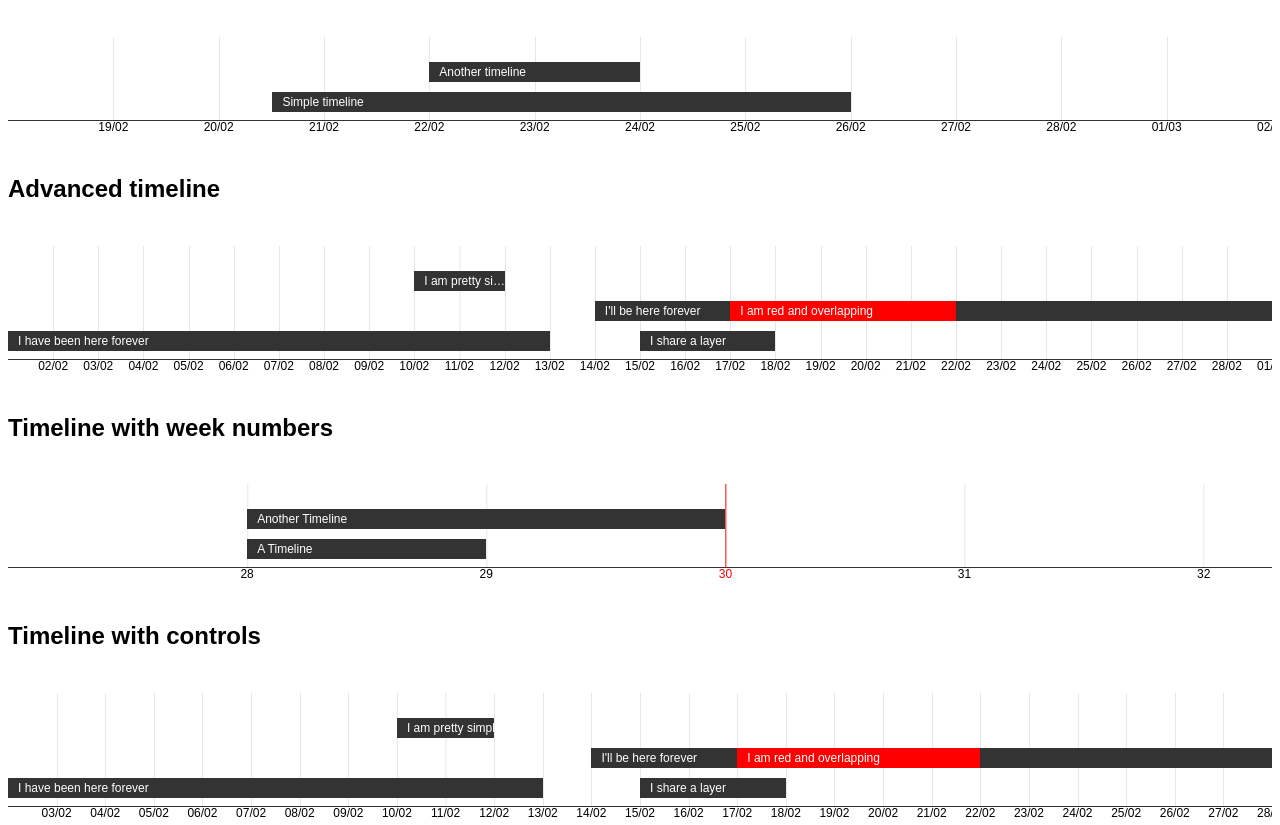
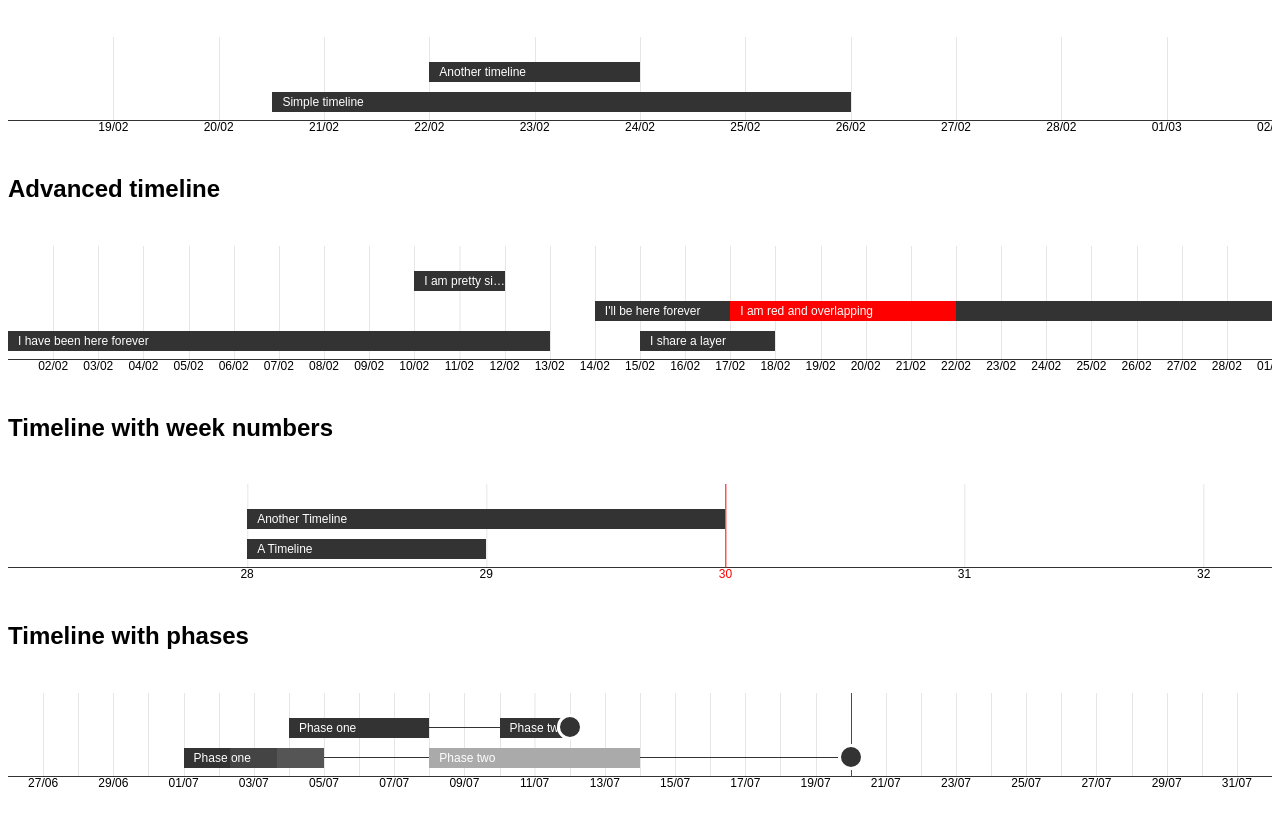
Before and after one commit to OFFLINE-GmbH/multi-timeline.js, a website: page examples/index.html in a window 1280 px wide. Shown: the part 124-949 px from the top of the page. Drawn offline with nearby package versions, Linux system fonts and the light colour scheme.

Commit message:
Added phases example

```diff
--- a/Gruntfile.js
+++ b/Gruntfile.js
@@ -34,7 +34,7 @@ module.exports = function (grunt) {
             },
             css: {
                 files: ['src/scss/*.scss'],
-                tasks: ['sass'],
+                tasks: ['sass', 'autoprefixer', 'clean'],
                 options: {
                     spawn: false
                 }
--- a/examples/index.html
+++ b/examples/index.html
@@ -146,6 +146,62 @@
 
 <!-- ============================================== -->
 
+<h2>Timeline with phases</h2>
+
+<div class="phase-timeline"></div>
+
+<script>
+    $(function () {
+        $('.phase-timeline').multiTimeline({
+            start: '2015-06-26',
+            end:   '2015-07-31',
+            data: [{
+                    'phases': [
+                        {
+                            'title': 'Phase one',
+                            'start': '2015-07-01',
+                            'end': '2015-07-05',
+                            'color': ['#333', '#444', '#555']
+                        },
+                        {
+                            'title': 'Phase two',
+                            'start': '2015-07-08',
+                            'end': '2015-07-14',
+                            'color': '#aaa'
+                        },
+                        {
+                            'title': 'Phase three',
+                            'start': '2015-07-20',
+                            'end': '2015-07-20',
+                        }
+                    ]
+                },
+                {
+                    'phases': [
+                        {
+                            'title': 'Phase one',
+                            'start': '2015-07-04',
+                            'end': '2015-07-08',
+                        },
+                        {
+                            'title': 'Phase two',
+                            'start': '2015-07-10',
+                            'end': '2015-07-12',
+                        },
+                        {
+                            'title': 'Phase three',
+                            'start': '2015-07-12',
+                            'end': '2015-07-12',
+                        }
+                    ]
+                },
+            ]
+        });
+    })
+</script>
+
+<!-- ============================================== -->
+
 <h2>Timeline with controls</h2>
 
 <div class="controls-timeline"></div>
--- a/src/scss/multi-timeline.scss
+++ b/src/scss/multi-timeline.scss
@@ -150,9 +150,14 @@
         border: 3px solid #fff;
         border-radius: 50%;
         transform: translate(-50%, 2px);
+        z-index: 2002 !important;
 
         .tl-timeline__title {
             display: none;
+        }
+
+        .tl-timeline__date-marker {
+            display: none !important;
         }
 
         &.tl-overflow-right {
```
Also changed, not shown: examples/dev.html (added, +113 -0 lines), dist/multi-timeline.min.css.
